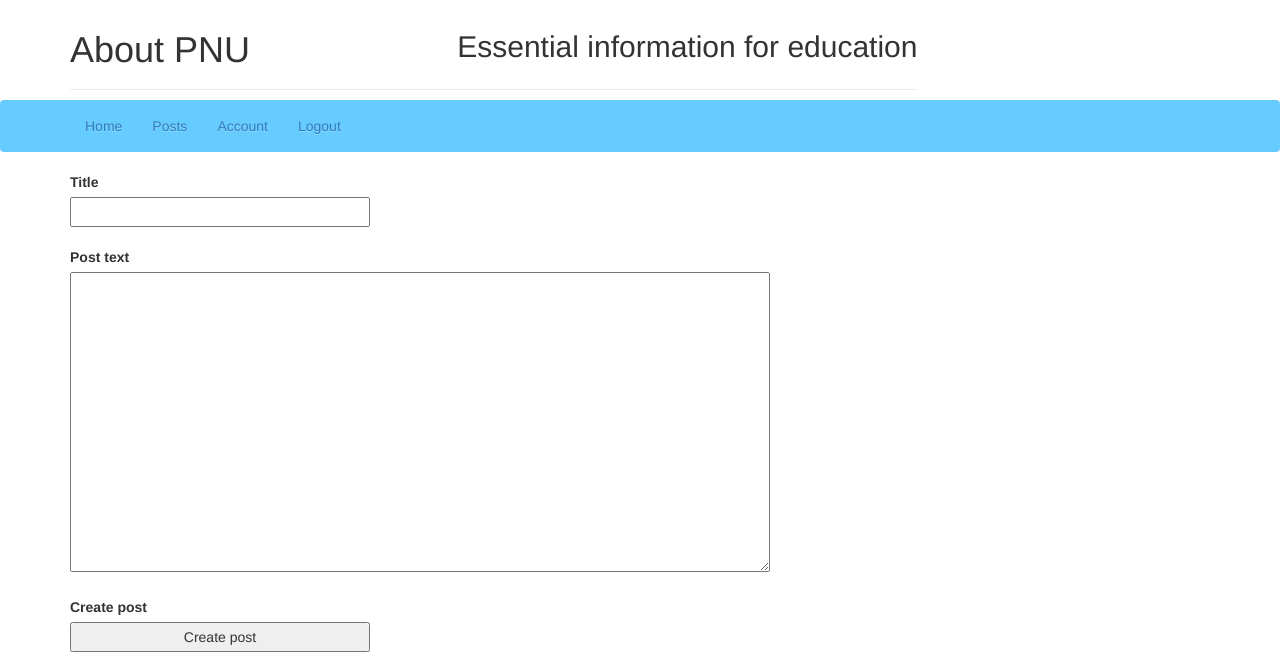
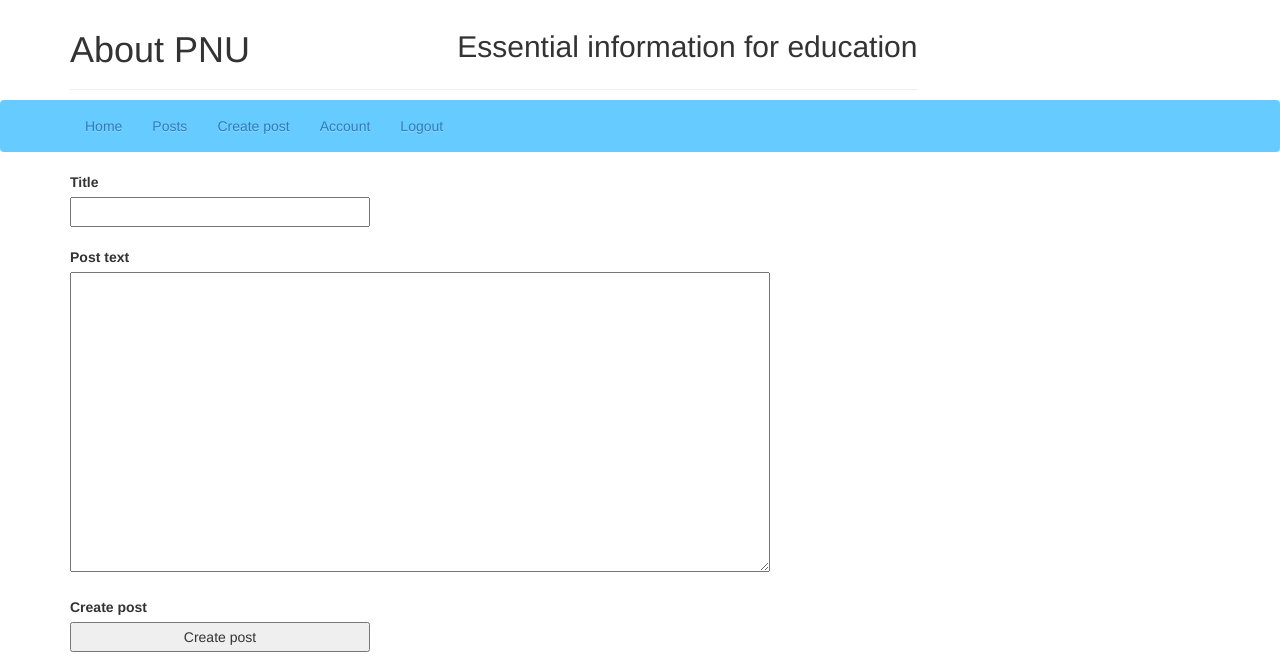
Before and after one commit to MuzykaAndrii/simple-flask-blog, a Flask app: page /post/new in a window 1280 px wide. Shown: the top 671 px of the page. Run offline with Flask 2, Linux system fonts and the light colour scheme; the visitor is signed in with stand-in values (Sample User, id 1); data comes from the database, SQL or seed files in the repository; both versions use the stored data as it was after the commit; some libraries are stand-ins or nearby versions.

Commit message:
post owner now can see update/delete buttons and added create post button to header

```diff
--- a/app/forms.py
+++ b/app/forms.py
@@ -76,5 +76,5 @@ class UpdatePasswordForm(FlaskForm):
 
 class CreatePostForm(FlaskForm):
     title = StringField('Title', validators=[DataRequired(), Length(min=4, max=20, message='Name of post is too short/big')])
-    content = TextAreaField('Post text', validators=[DataRequired(), Length(max=400, message='Text is too big')])
+    content = TextAreaField('Post text', validators=[DataRequired(), Length(max=1000, message='Text is too big')])
     submit = SubmitField('Create post')
--- a/app/templates/base.html
+++ b/app/templates/base.html
@@ -34,6 +34,7 @@
           <li><a href="{{url_for('login')}}"> Login</a></li>
           <li><a href="{{url_for('register')}}"> Register</a></li>
           {% else %}
+          <li><a href="{{url_for('new_post')}}">Create post</a></li>
           <li><a href="{{url_for('account')}}">Account</a></li>
           <li class="logout"><a href="{{url_for('logout')}}"> Logout</a></li>
           {% endif %}
--- a/app/views.py
+++ b/app/views.py
@@ -174,3 +174,11 @@ def new_post():
 def posts():
     posts = Post.query.all()
     return render_template('posts.html', title='Posts', posts=posts)
+
+@app.route('/post/<int:post_id>/update')
+def update_post(post_id):
+    pass
+
+@app.route('/post/<int:post_id>/delete')
+def delete_post(post_id):
+    pass
```
Also changed, not shown: app/templates/post.html (+7 -0 lines), site.db.
